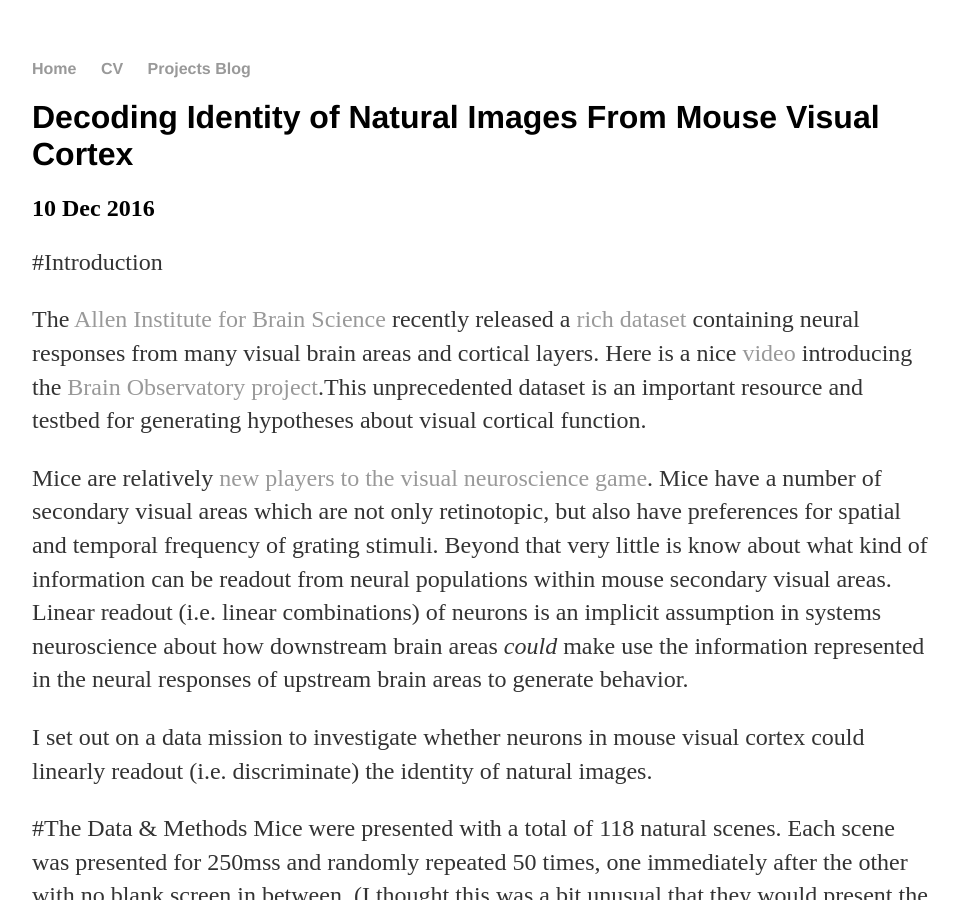
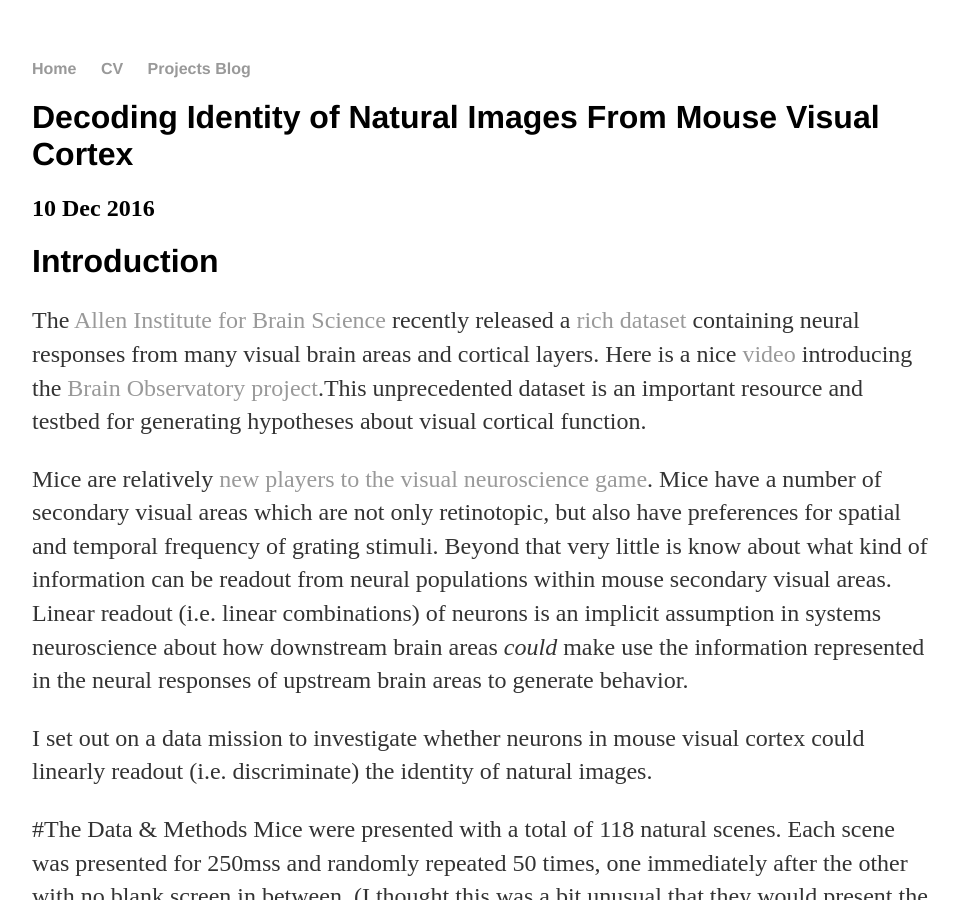
Before and after one commit to kachiO/kachio.github.io, a Jekyll site: the page built from _posts/2016-12-10-Decoding-Identity-of-Natural-Images.md, in a window 1280 px wide and 900 px high. Shown: the whole window, without its empty margins (160-1119 px from the left). Built offline with Jekyll 4.4.1, drawn with Linux system fonts in a browser that asks for light colours.

```diff
--- a/_posts/2016-12-10-Decoding-Identity-of-Natural-Images.md
+++ b/_posts/2016-12-10-Decoding-Identity-of-Natural-Images.md
@@ -4,7 +4,7 @@ title: "Decoding Identity of Natural Images From Mouse Visual Cortex"
 date: 2016-12-10
 ---
 
-#Introduction
+<h1>Introduction</h1>
 
 The [Allen Institute for Brain Science](https://www.alleninstitute.org/) recently released a [rich dataset](http://observatory.brain-map.org/visualcoding) containing neural responses from many visual brain areas and cortical layers. Here is a nice [video](https://www.youtube.com/watch?v=fSaOCDmRs1Q) introducing the [Brain Observatory project](http://observatory.brain-map.org/visualcoding).This unprecedented dataset is an important resource and testbed for generating hypotheses about visual cortical function.
 
```
